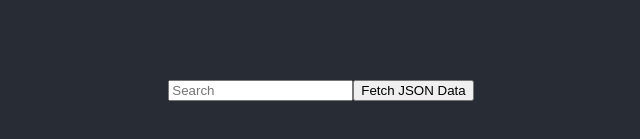
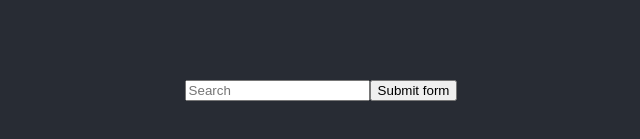
Before and after one commit to JustinAronson/News, a React (Create React App) app in the folder panda/: page / in a window 1280 px wide. Shown: the part 315-454 px from the top of the page, without its empty margins (319-959 px from the left). Built offline with nearby package versions, Linux system fonts and the light colour scheme.

Commit message:
Fetch request working

```diff
--- a/panda/src/App.js
+++ b/panda/src/App.js
@@ -22,11 +22,25 @@ try {
 */
 
 function App() {
-  const [searchResults, setSearchResults] = useState(null);
+  const [searchInput, setSearchInput] = useState('');
 
-  function fetchSearch() {
+  const handleSubmit = event => {
+    console.log('handleSubmit ran');
+    event.preventDefault(); // prevent page refresh
+
+    // 👇️ access input values here
+    console.log('searchInput', searchInput);
+
+    fetchSearch()
+
+    // 👇️ clear all input values in the form
+    setSearchInput('');
+  };
+
+  async function fetchSearch() {
     console.log("In fetch search");
-    var searchVal = document.getElementById("searchInput").value
+    // var searchVal = document.getElementById("searchInput").value
+
     //async function logJSONData() {
 
     //}
@@ -44,23 +58,33 @@ async function getUser() {
   }
 }
 */  var test = ''
+    var response = await fetch(`http://127.0.0.1:5000/${searchInput}`)
+    var responseJson = await response.json()
+    console.log(responseJson)
+    // throw new Error(json)
 
-    fetch(`http://127.0.0.1:5000/${searchVal}`)
-      .then(response => {
-        test = response
-        setTimeout(() => {
+    // fetch(`http://127.0.0.1:5000/${searchVal}`)
+    //   .then(response => {
+    //     test = response
 
-          console.log(response.json());
-        }, 3000);
-        console.log(response.json())
+    //     throw new Error(response)
+    //     setTimeout(() => {
 
-      })
-      .catch(err => {
-          console.log(err)
-          console.log("Search term: " + searchVal)
-          console.log("URL: " + `http://127.0.0.1:5000/${searchVal}`)
-        });
-    console.log(test)
+    //       console.log(response.json());
+    //     }, 3000);
+    //     console.log(response.json())
+
+    //   })
+    //   .catch(err => {
+    //       console.log(err)
+    //       console.log("Search term: " + searchVal)
+    //       console.log("URL: " + `http://127.0.0.1:5000/${searchVal}`)
+    //     });
+    // console.log(test)
+
+
+
+
 
     // TypeError: NetworkError when attempting to fetch resource.
 
@@ -83,15 +107,23 @@ async function getUser() {
   return (
     <div className="App">
       <header className="App-header">
-        <form>
-        <input id="searchInput" type="text" placeholder="Search" name="searchBox"></input>
-        <button onClick={fetchSearch} id="fetch-button">Fetch JSON Data</button>
+
+        <form onSubmit={handleSubmit}>
+          <input
+            id="searchInput"
+            name="searchInput"
+            type="text"
+            placeholder="Search"
+            onChange={event => setSearchInput(event.target.value)}
+            value={searchInput}></input>
+          <button type="submit">Submit form</button>
         </form>
         <div>
 
         </div>
+      </header>
         {/* <Articles /> */}
-      </header>
+
     </div>
   );
 }
```
Also changed, not shown: 1 other file (tests, documents, lock files or other folders).
